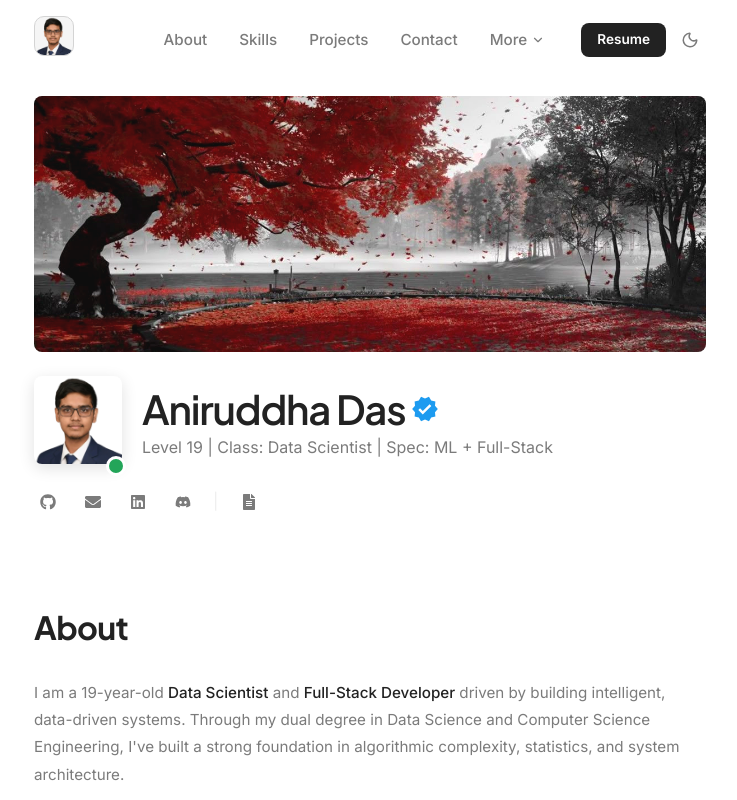
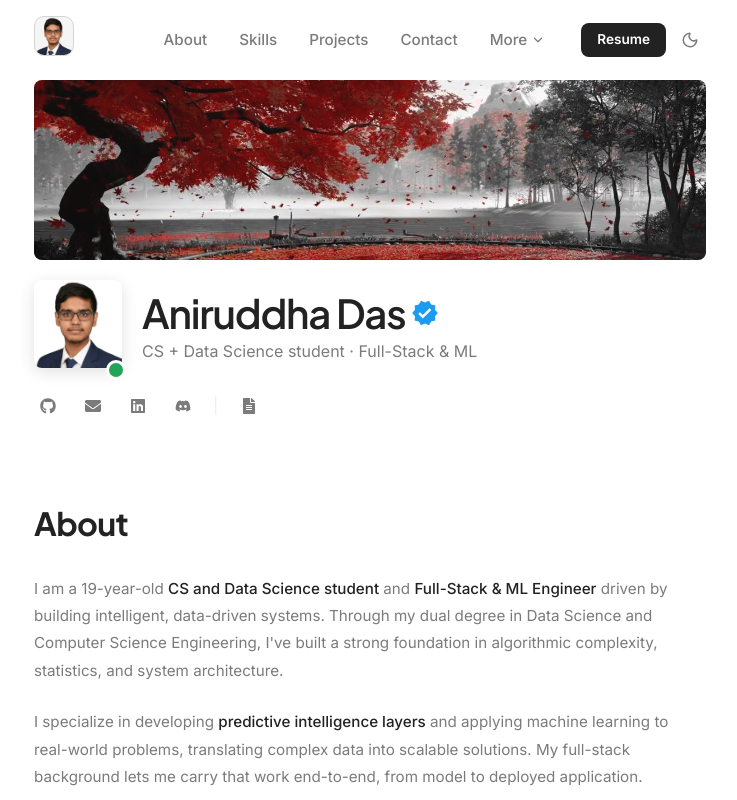
Before and after one commit to 24f2006234/aniruddha-portfolio, a React (Vite) app: page / in a window 1280 px wide. Shown: the top 800 px of the page, without its empty margins (270-1007 px from the left). Built offline with nearby package versions, Linux system fonts and the light colour scheme.

Commit message:
refactor: align identity and hero layout with SWE roles

```diff
--- a/src/components/About.jsx
+++ b/src/components/About.jsx
@@ -26,7 +26,7 @@ export default function About() {
             style={{ color: 'var(--text-secondary)', fontSize: '0.95rem', lineHeight: '1.8' }}
           >
             <p style={{ marginBottom: '1.5rem' }}>
-              I am a 19-year-old <span style={{ color: 'var(--text-primary)', fontWeight: '500' }}>Data Scientist</span> and <span style={{ color: 'var(--text-primary)', fontWeight: '500' }}>Full-Stack Developer</span> driven by building intelligent, data-driven systems. Through my dual degree in Data Science and Computer Science Engineering, I've built a strong foundation in algorithmic complexity, statistics, and system architecture.
+              I am a 19-year-old <span style={{ color: 'var(--text-primary)', fontWeight: '500' }}>CS and Data Science student</span> and <span style={{ color: 'var(--text-primary)', fontWeight: '500' }}>Full-Stack &amp; ML Engineer</span> driven by building intelligent, data-driven systems. Through my dual degree in Data Science and Computer Science Engineering, I've built a strong foundation in algorithmic complexity, statistics, and system architecture.
             </p>
             <p>
               I specialize in developing <span style={{ color: 'var(--text-primary)', fontWeight: '500' }}>predictive intelligence layers</span> and applying machine learning to real-world problems, translating complex data into scalable solutions. My full-stack background lets me carry that work end-to-end, from model to deployed application.
--- a/src/components/Footer.jsx
+++ b/src/components/Footer.jsx
@@ -22,7 +22,7 @@ export default function Footer() {
               </span>
             </Link>
             <p style={{ color: "var(--text-secondary)", fontSize: "1rem", lineHeight: "1.6", maxWidth: '400px', marginBottom: '2rem' }}>
-              Architecting real-time data pipelines, deploying scalable ML services, and crafting the full-stack layers that make intelligent systems accessible.
+              Building end-to-end applications, from backend APIs and ML integrations to interactive, high-performance frontends.
             </p>
 
             {/* Socials */}
--- a/src/components/Hero.jsx
+++ b/src/components/Hero.jsx
@@ -42,7 +42,7 @@ export default function Hero() {
                 {personalInfo.name}
                 <MdVerified size={28} color="#1d9bf0" style={{ marginLeft: '6px' }} />
               </h1>
-              <p className="hero-profile-title">Level 19 | Class: Data Scientist | Spec: ML + Full-Stack</p>
+              <p className="hero-profile-title">CS + Data Science student &middot; Full-Stack &amp; ML</p>
             </div>
           </div>
 
--- a/src/styles/Hero.css
+++ b/src/styles/Hero.css
@@ -1,20 +1,19 @@
 .hero {
-  min-height: 50vh;
   display: flex;
   align-items: center;
   position: relative;
   background: var(--bg-primary);
-  padding: 6rem 0 1rem 0;
+  padding: 5rem 0 0.5rem 0;
 }
 
 .hero-banner-wrapper {
   width: 100%;
-  height: 256px;
+  height: 180px;
   position: relative;
   overflow: hidden;
   border-radius: 8px;
   box-shadow: inset 0px 0px 4px 4px rgba(0,0,0,0.04);
-  margin-bottom: 1.5rem;
+  margin-bottom: 1.25rem;
 }
 
 [data-theme="dark"] .hero-banner-wrapper {
```
